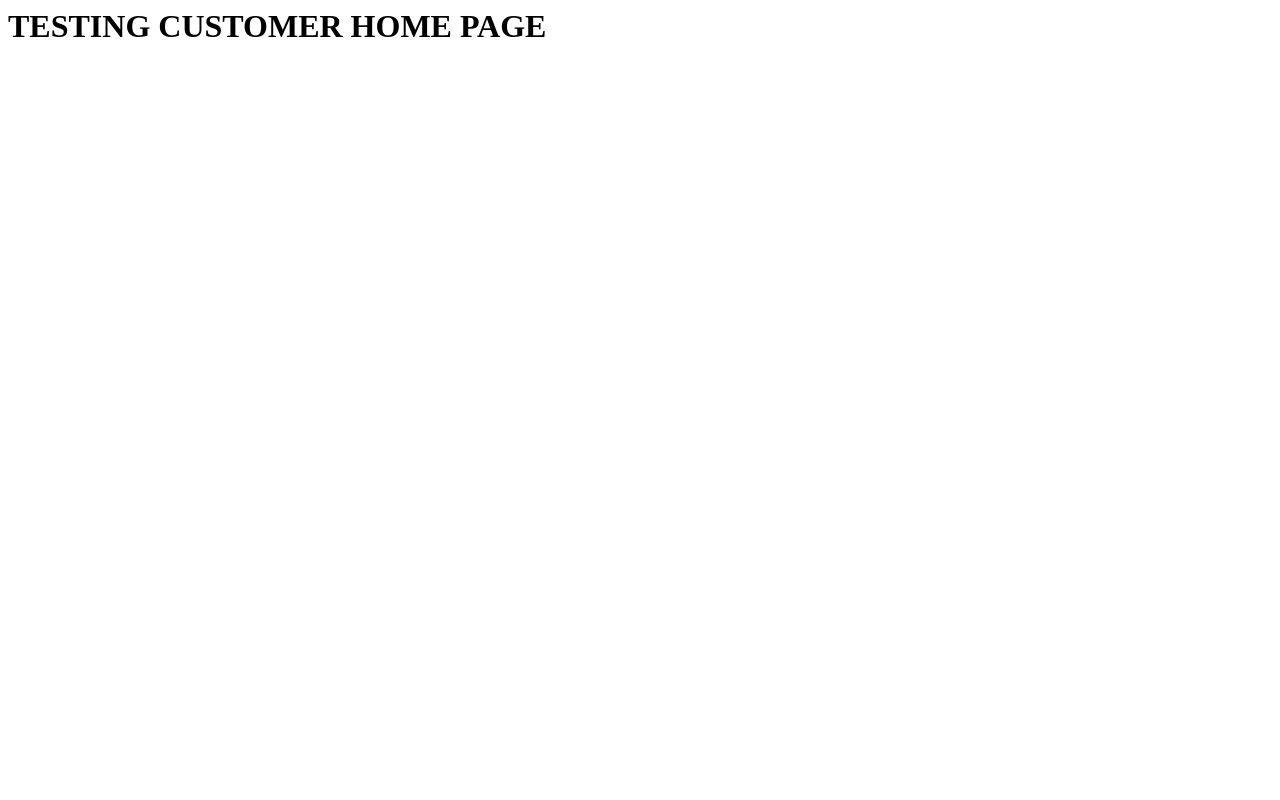
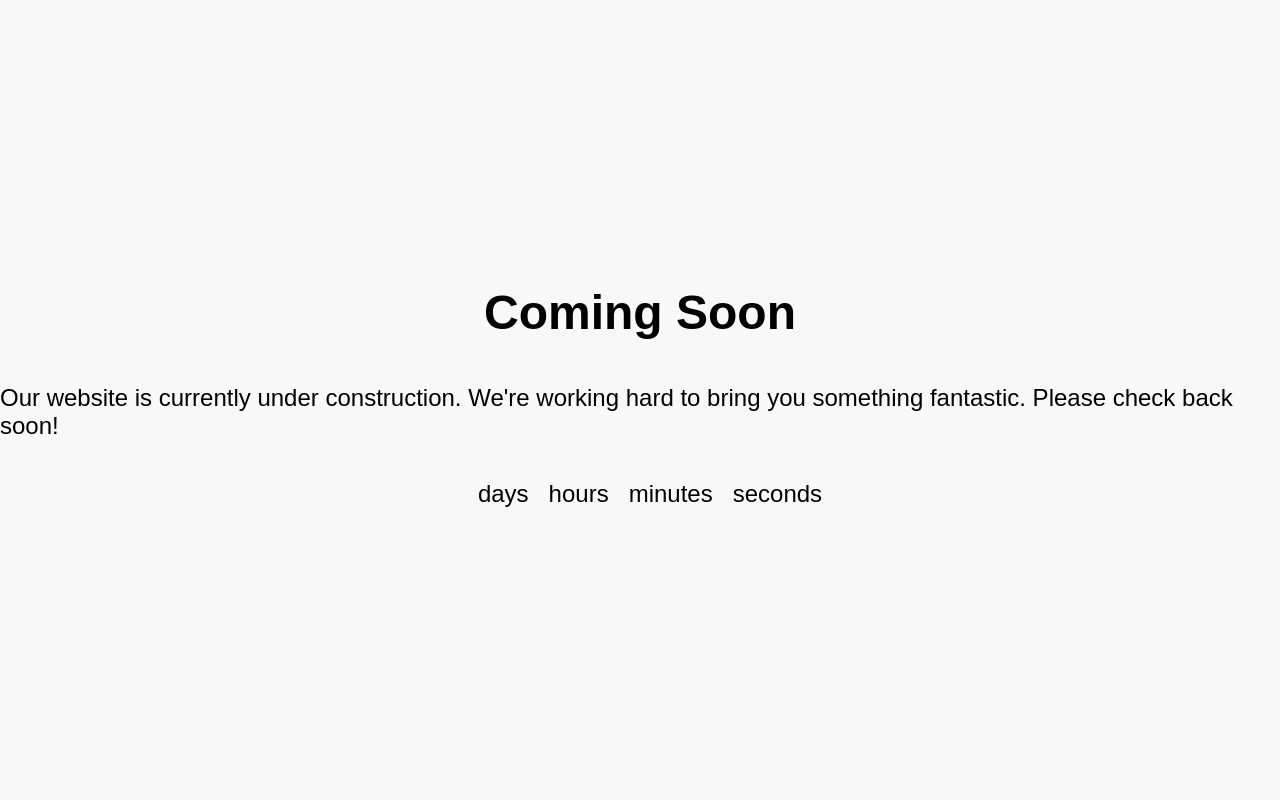
Before and after one commit to rdesai11/BankApp, a PHP site: page /CustomerHome.php in a window 1280 px wide. Run offline with PHP 8.4, Linux system fonts and the light colour scheme.

Commit message:
Made coming soon customer home page

```diff
--- a/CustomerHome.php
+++ b/CustomerHome.php
@@ -1,7 +1,105 @@
-<?php
-session_start();
-?>
+<!DOCTYPE html>
+<html>
+<head>
+	<title>Coming Soon</title>
+	<meta name="viewport" content="width=device-width, initial-scale=1">
+	<style>
+		body {
+			margin: 0;
+			padding: 0;
+			font-family: Arial, sans-serif;
+			background-color: #f8f8f8;
+		}
 
+		.container {
+			display: flex;
+			flex-direction: column;
+			align-items: center;
+			justify-content: center;
+			height: 100vh;
+		}
 
+		h1 {
+			font-size: 48px;
+			margin-bottom: 20px;
+		}
 
-<h1>TESTING CUSTOMER HOME PAGE</h1>
+		p {
+			font-size: 24px;
+			margin-bottom: 40px;
+		}
+
+		.countdown {
+			display: flex;
+			justify-content: center;
+			align-items: center;
+			font-size: 24px;
+			margin-bottom: 40px;
+		}
+
+		.countdown span {
+			margin: 0 10px;
+		}
+
+		@media only screen and (max-width: 768px) {
+			h1 {
+				font-size: 36px;
+			}
+
+			p {
+				font-size: 18px;
+			}
+
+			.countdown {
+				font-size: 18px;
+			}
+		}
+	</style>
+</head>
+<body>
+	<div class="container">
+		<h1>Coming Soon</h1>
+		<p>Our website is currently under construction. We're working hard to bring you something fantastic. Please check back soon!</p>
+		<div class="countdown">
+			<span id="days"></span>
+			 days
+			<span id="hours"></span>
+			 hours
+			<span id="minutes"></span>
+			 minutes
+			<span id="seconds"></span>
+			 seconds
+		</div>
+	</div>
+	<script>
+		// Set the date we're counting down to
+		var countDownDate = new Date("Jan 1, 2024 00:00:00").getTime();
+
+		// Update the count down every 1 second
+		var x = setInterval(function() {
+
+			// Get today's date and time
+			var now = new Date().getTime();
+
+			// Find the distance between now and the count down date
+			var distance = countDownDate - now;
+
+			// Time calculations for days, hours, minutes and seconds
+			var days = Math.floor(distance / (1000 * 60 * 60 * 24));
+			var hours = Math.floor((distance % (1000 * 60 * 60 * 24)) / (1000 * 60 * 60));
+			var minutes = Math.floor((distance % (1000 * 60 * 60)) / (1000 * 60));
+			var seconds = Math.floor((distance % (1000 * 60)) / 1000);
+
+			// Display the result in the element with id="demo"
+			document.getElementById("days").innerHTML = days;
+			document.getElementById("hours").innerHTML = hours;
+			document.getElementById("minutes").innerHTML = minutes;
+			document.getElementById("seconds").innerHTML = seconds;
+
+			// If the count down is finished, write some text
+			if (distance < 0) {
+				clearInterval(x);
+				document.getElementById("days").innerHTML = "0";
+				document.getElementById("hours").innerHTML = "0";
+				document.getElementById("minutes").innerHTML = "0";
+				document.getElementById
```
